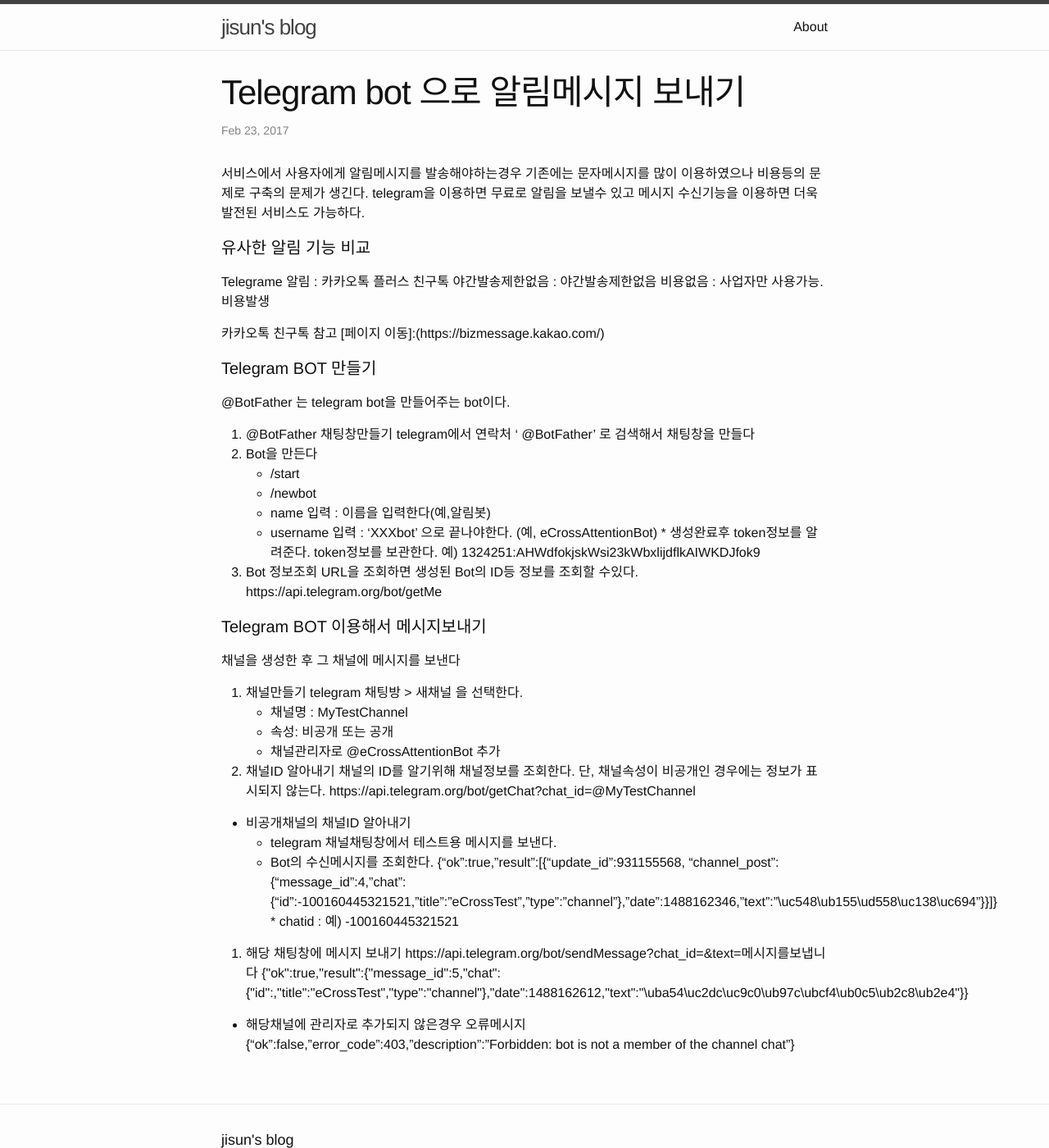
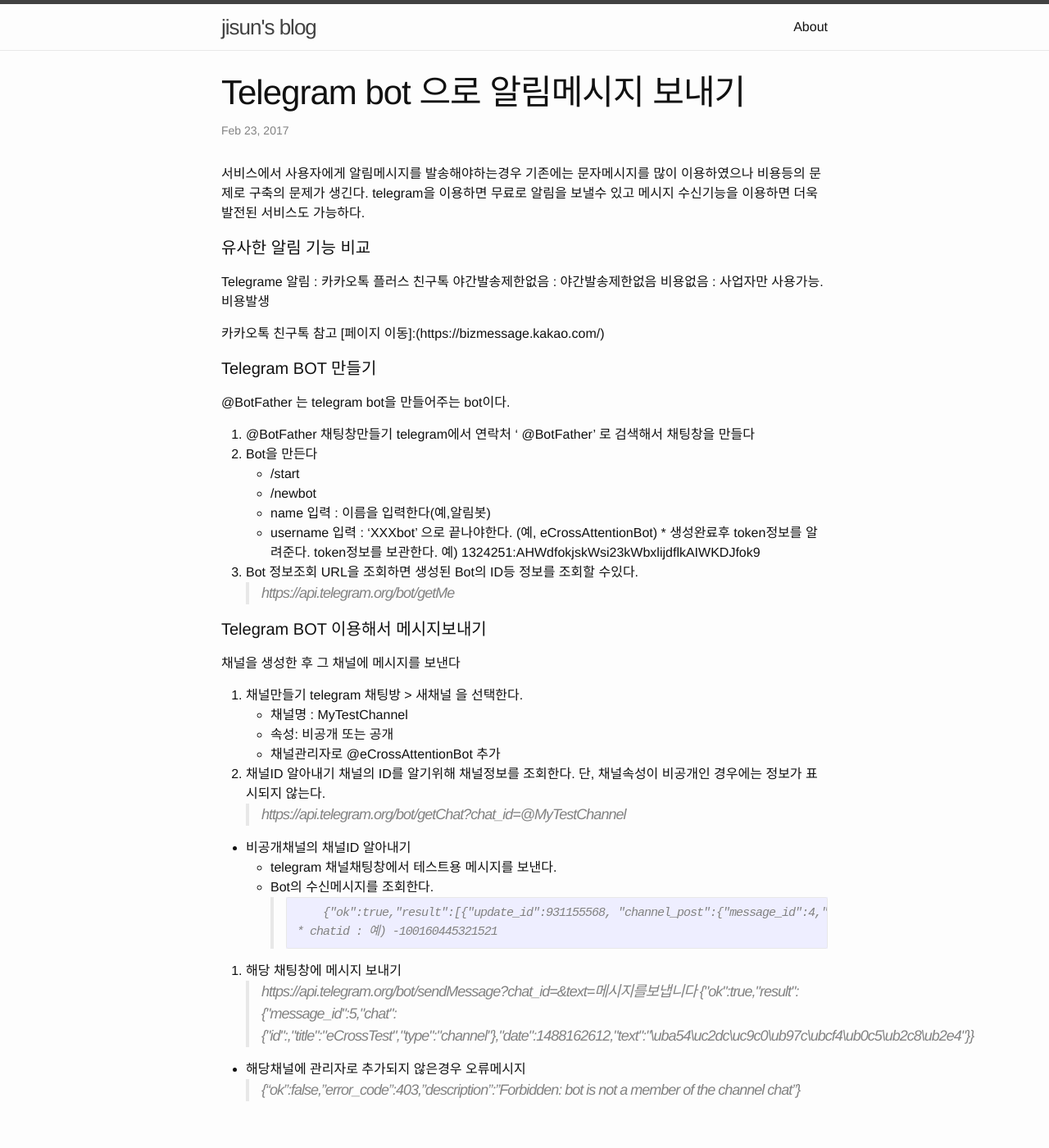
Before and after one commit to JisunShin/jisunshin.github.io, a Jekyll site: the page built from _posts/2017-02-23-Telegram bot api.markdown, in a window 1280 px wide and 1400 px high. Shown: the whole window at 82% size. Built offline with Jekyll 4.4.1, drawn with Linux system fonts in a browser that asks for light colours.

Commit message:
block 구문추가

```diff
--- a/_posts/2017-02-23-Telegram bot api.markdown
+++ b/_posts/2017-02-23-Telegram bot api.markdown
@@ -27,7 +27,7 @@ telegram에서 연락처 ' @BotFather' 로 검색해서 채팅창을 만들다
      예) 1324251:AHWdfokjskWsi23kWbxlijdflkAIWKDJfok9
 3. Bot 정보조회
 URL을 조회하면 생성된 Bot의 ID등 정보를 조회할  수있다.
-https://api.telegram.org/bot<token>/getMe
+> https://api.telegram.org/bot<token>/getMe
 
 
 #### Telegram BOT 이용해서 메시지보내기
@@ -41,18 +41,18 @@ telegram  채팅방 > 새채널 을 선택한다.
 
 2. 채널ID 알아내기
 채널의  ID를 알기위해  채널정보를 조회한다. 단, 채널속성이 비공개인 경우에는 정보가 표시되지 않는다.
-https://api.telegram.org/bot<token>/getChat?chat_id=@MyTestChannel
+>  https://api.telegram.org/bot<token>/getChat?chat_id=@MyTestChannel
+
 
 * 비공개채널의 채널ID 알아내기
 	* telegram 채널채팅창에서 테스트용 메시지를 보낸다.
 	 * Bot의 수신메시지를 조회한다.
-	    {"ok":true,"result":[{"update_id":931155568,
-"channel_post":{"message_id":4,"chat":{"id":-100160445321521,"title":"eCrossTest","type":"channel"},"date":1488162346,"text":"\uc548\ub155\ud558\uc138\uc694"}}]}
+> 	    {"ok":true,"result":[{"update_id":931155568, "channel_post":{"message_id":4,"chat":{"id":-100160445321521,"title":"eCrossTest","type":"channel"},"date":1488162346,"text":"\uc548\ub155\ud558\uc138\uc694"}}]}
       * chatid : 예) -100160445321521
 
 3. 해당 채팅창에 메시지 보내기
-https://api.telegram.org/bot<token>/sendMessage?chat_id=<chatId>&text=메시지를보냅니다
-{"ok":true,"result":{"message_id":5,"chat":{"id":<chatId>,"title":"eCrossTest","type":"channel"},"date":1488162612,"text":"\uba54\uc2dc\uc9c0\ub97c\ubcf4\ub0c5\ub2c8\ub2e4"}}
+>  https://api.telegram.org/bot<token>/sendMessage?chat_id=<chatId>&text=메시지를보냅니다
+>  {"ok":true,"result":{"message_id":5,"chat":{"id":<chatId>,"title":"eCrossTest","type":"channel"},"date":1488162612,"text":"\uba54\uc2dc\uc9c0\ub97c\ubcf4\ub0c5\ub2c8\ub2e4"}}
 
 * 해당채널에 관리자로 추가되지 않은경우 오류메시지
-{"ok":false,"error_code":403,"description":"Forbidden: bot is not a member of the channel chat"}
+>  {"ok":false,"error_code":403,"description":"Forbidden: bot is not a member of the channel chat"}
```
